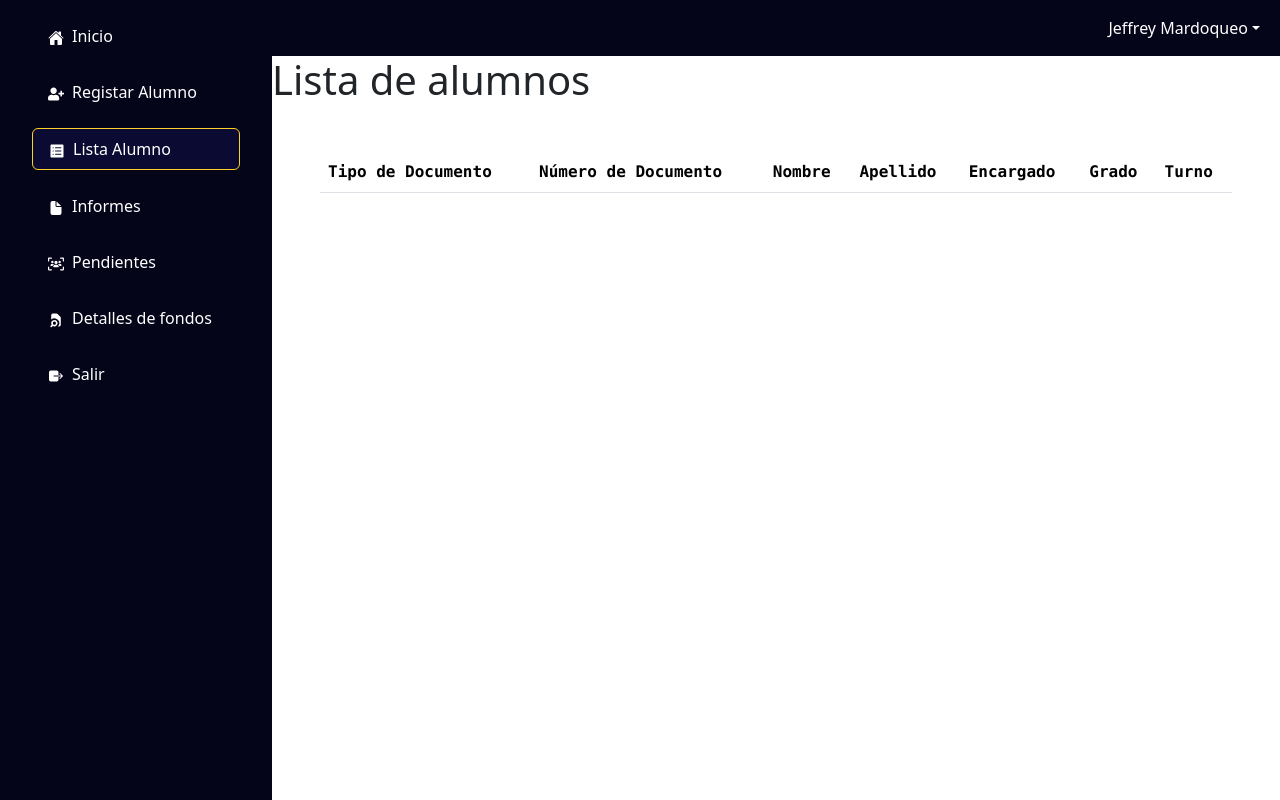
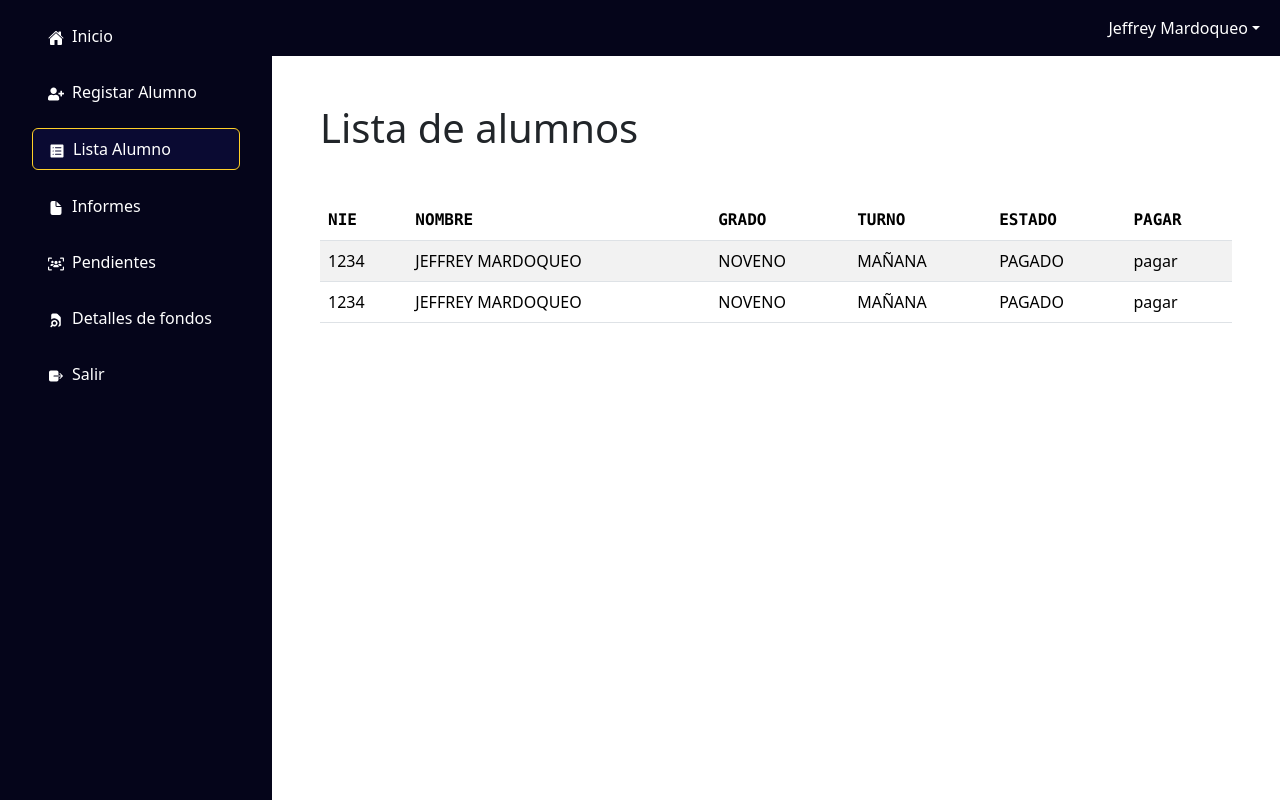
Before and after one commit to JeffreyMardoqueo-17/Admi-Caez-FrontenD, a React (Create React App) app: page /lista in a window 1280 px wide. Built offline with nearby package versions, Linux system fonts and the light colour scheme.

Commit message:
aqui esta bienla tabla ahora ya le puedo pasar los headers y la data

```diff
--- a/src/App.scss
+++ b/src/App.scss
@@ -59,7 +59,7 @@ $border: #FFD028;
 
 .Sidebar {
   width: 17rem;
-  height: 120vh;
+  height: 100vh;
   // border-right: 2px solid $border;
   background-color: $bgPrimary;
   overflow: hidden; // Evita que el contenido sobrepase el área visible
--- a/src/Components/TableB/TableB.jsx
+++ b/src/Components/TableB/TableB.jsx
@@ -1,30 +1,22 @@
 import React from 'react';
 
-const TableB = ({ datos }) => {
+const TableB = ({ headers, data }) => {
     return (
         <div className="m-5">
             <table className="table table-striped table-hover mx-auto my-1">
                 <thead>
                     <tr className='font-monospace'>
-                        <th scope="col">Tipo de Documento</th>
-                        <th scope="col">Número de Documento</th>
-                        <th scope="col">Nombre</th>
-                        <th scope="col">Apellido</th>
-                        <th scope="col">Encargado</th>
-                        <th scope='col'>Grado</th>
-                        <th scope='col'>Turno</th>
+                        {headers && headers.map((header, index) => (
+                            <th key={index} scope="col">{header}</th>
+                        ))}
                     </tr>
                 </thead>
                 <tbody>
-                    {datos && datos.map((fila, index) => (
+                    {data && data.map((fila, index) => (
                         <tr key={index}>
-                            <td>{fila.tipoDocumento}</td>
-                            <td>{fila.numeroDocumento}</td>
-                            <td>{fila.nombre}</td>
-                            <td>{fila.apellido}</td>
-                            <td>{fila.encargado}</td>
-                            <td>{fila.grado}</td>
-                            <td>{fila.turno}</td>
+                            {headers && headers.map((header, index) => (
+                                <td key={index}>{fila[header.toLowerCase()]}</td>
+                            ))}
                         </tr>
                     ))}
                 </tbody>
--- a/src/Pages/Home/Lista/Lista.jsx
+++ b/src/Pages/Home/Lista/Lista.jsx
@@ -2,10 +2,30 @@ import React from 'react';
 import TableB from '../../../Components/TableB/TableB';
 
 const Lista = () => {
+    const headers = ["NIE", "NOMBRE", "GRADO", "TURNO", "ESTADO", "PAGAR"];
+    const data = [
+        {
+            nie: "1234",
+            nombre: "JEFFREY MARDOQUEO",
+            grado: "NOVENO",
+            turno: "MAÑANA",
+            estado: "PAGADO",
+            pagar: "pagar"
+        },
+        {
+            nie: "1234",
+            nombre: "JEFFREY MARDOQUEO",
+            grado: "NOVENO",
+            turno: "MAÑANA",
+            estado: "PAGADO",
+            pagar: "pagar"
+        },
+    ];
+
     return (
         <div>
-            <h1>Lista de alumnos</h1>
-            <TableB />
+            <h1 className='m-5'>Lista de alumnos</h1>
+            <TableB headers={headers} data={data} />
         </div>
     );
 }
--- a/src/Pages/Home/RegistarAlumno/RegistrarAlumno.jsx
+++ b/src/Pages/Home/RegistarAlumno/RegistrarAlumno.jsx
@@ -3,22 +3,18 @@ import Formulario from '../../../Components/Formulario/Formulario';
 import TableB from '../../../Components/TableB/TableB';
 
 const RegistrarAlumno = () => {
-    // Estado para almacenar los datos ingresados desde el formulario
     const [datosAlumnos, setDatosAlumnos] = useState([]);
 
-    // Función para manejar el envío del formulario y actualizar los datos
     const handleFormSubmit = (nuevoAlumno) => {
-        // Agrega el nuevo alumno a la lista de datos
         setDatosAlumnos([...datosAlumnos, nuevoAlumno]);
     };
 
+    const headers = ["Tipo de Documento", "Número de Documento", "Nombre", "Apellido", "Encargado", "Grado", "Turno"];
+
     return (
         <div>
-            {/* Pasa la función handleFormSubmit como prop al componente Formulario */}
             <Formulario onSubmit={handleFormSubmit} />
-            {/* Pasa los datos ingresados al componente TableB */}
-
-            <TableB datos={datosAlumnos} />
+            <TableB headers={headers} data={datosAlumnos} />
         </div>
     );
 }
```
Also changed, not shown: src/Pages/Home/Lista/Lista.scss (added).
